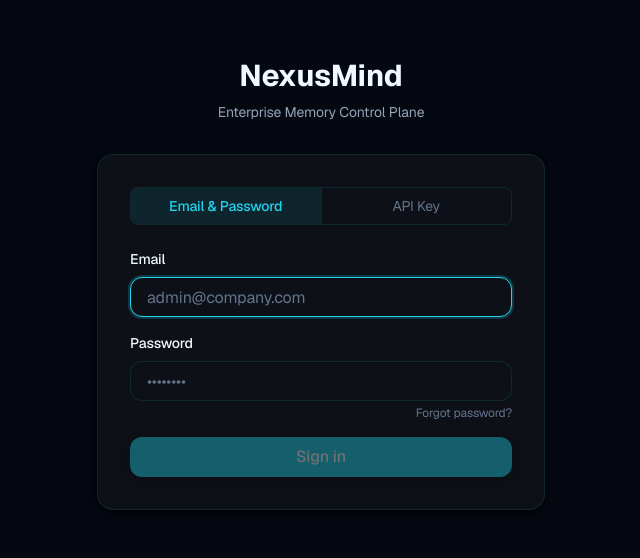
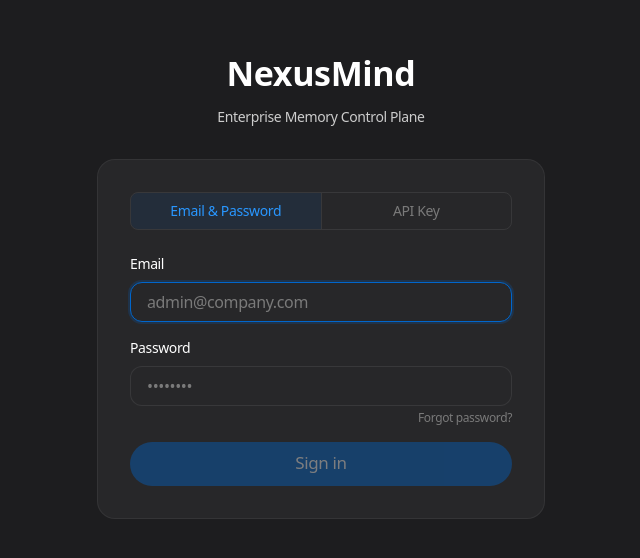
Before and after one commit to smart-coder-labs/nexus-mind, a React (Vite) app in the folder apps/admin/: page /login in a window 1280 px wide. Shown: the part 116-674 px from the top of the page, without its empty margins (319-959 px from the left). Built offline with nearby package versions, Linux system fonts and the light colour scheme; no server answers.

Commit message:
feat(admin): apply Apple design system — Action Blue, pill buttons, no chrome shadows

```diff
--- a/apps/admin/src/components/ui/Button/Button.tsx
+++ b/apps/admin/src/components/ui/Button/Button.tsx
@@ -18,22 +18,20 @@ const baseStyles = `
 
 const variantStyles: Record<ButtonVariant, string> = {
     primary: `
-    bg-accent-blue text-white
-    hover:bg-accent-blue-hover
-    active:bg-accent-blue-active
-    shadow-sm
+    bg-[#0066cc] text-white
+    hover:bg-[#0071e3]
+    active:bg-[#0058a8]
   `,
     secondary: `
-    bg-surface-secondary text-text-primary
-    border border-border-primary
-    hover:bg-surface-primary hover:border-border-primary
-    active:bg-surface-secondary
-    shadow-xs
+    bg-transparent text-[#2997ff]
+    border border-white/10
+    hover:bg-white/5
+    active:bg-white/10
   `,
     ghost: `
-    bg-transparent text-accent-blue
-    hover:bg-accent-blue-tint
-    active:bg-accent-blue-tint
+    bg-transparent text-[#2997ff]
+    hover:bg-[rgba(0,102,204,0.12)]
+    active:bg-[rgba(0,102,204,0.12)]
   `,
     subtle: `
     bg-surface-secondary text-text-primary
@@ -41,23 +39,22 @@ const variantStyles: Record<ButtonVariant, string> = {
     active:bg-surface-secondary
   `,
     outline: `
-    bg-transparent text-text-primary
-    border border-border-primary
-    hover:bg-surface-secondary hover:border-border-secondary
-    active:bg-surface-tertiary
+    bg-transparent text-[#2997ff]
+    border border-white/10
+    hover:bg-white/5
+    active:bg-white/10
   `,
     destructive: `
     bg-status-error text-white
     hover:bg-red-600
     active:bg-red-700
-    shadow-sm
   `,
 };
 
 const sizeStyles: Record<ButtonSize, string> = {
-    sm: 'h-8 px-3 text-sm rounded-lg',
-    md: 'h-10 px-4 text-base rounded-xl',
-    lg: 'h-12 px-6 text-lg rounded-xl',
+    sm: 'h-8 px-4 text-[14px] rounded-full',
+    md: 'h-[44px] px-[22px] text-[17px] rounded-full',
+    lg: 'h-[52px] px-[28px] text-[18px] font-light rounded-full',
 };
 
 /* ========================================
@@ -102,8 +99,8 @@ export const Button = React.forwardRef<HTMLButtonElement, ButtonProps>(
                 className={combinedClassName}
                 disabled={disabled || loading}
                 aria-busy={loading || undefined}
-                whileHover={{ scale: disabled || loading ? 1 : 1.02 }}
-                whileTap={{ scale: disabled || loading ? 1 : 0.98 }}
+                whileHover={{}}
+                whileTap={{ scale: disabled || loading ? 1 : 0.95 }}
                 transition={{
                     type: 'spring',
                     stiffness: 400,
--- a/apps/admin/src/components/ui/Card/Card.tsx
+++ b/apps/admin/src/components/ui/Card/Card.tsx
@@ -7,25 +7,22 @@ import type { CardProps, CardVariant } from './Card.types';
    ======================================== */
 
 const baseStyles = `
-  rounded-2xl
+  rounded-[18px]
   transition-apple
 `;
 
 const variantStyles: Record<CardVariant, string> = {
     elevated: `
     bg-surface-primary
-    shadow-md
-    hover:shadow-lg
+    border border-white/[0.08]
   `,
     glass: `
     glass
-    border border-border-secondary
-    shadow-sm
+    border border-white/[0.08]
   `,
     outlined: `
     bg-surface-primary
-    border border-border-primary
-    hover:border-border-primary
+    border border-white/[0.08]
   `,
     flat: `
     bg-surface-secondary
@@ -64,7 +61,6 @@ export const Card = React.forwardRef<HTMLDivElement, CardProps>(
 
         const hoverAnimation = hoverable
             ? {
-                whileHover: { y: -4, scale: 1.01 },
                 transition: {
                     type: 'spring' as const,
                     stiffness: 300,
--- a/apps/admin/src/index.css
+++ b/apps/admin/src/index.css
@@ -4,7 +4,6 @@
  */
 
 @import url('https://fonts.googleapis.com/css2?family=Inter:wght@400;500;600;700&display=swap');
-@import url('https://fonts.googleapis.com/css2?family=Geist:wght@400;500;600;700&display=swap');
 
 @import "tailwindcss";
 @variant dark (&:where(.dark, .dark *));
@@ -15,48 +14,45 @@
    ======================================== */
 
 :root {
-  /* Background — NexusMind dark theme (always dark) */
-  --color-bg-primary: #050810;
-  --color-bg-secondary: #0b0f1a;
-  --color-bg-tertiary: #111827;
-  --color-bg-elevated: #0d1117;
+  /* Action Blue — the single interactive color */
+  --color-accent-blue: #0066cc;           /* Action Blue (light/dark surfaces) */
+  --color-accent-blue-hover: #0071e3;     /* Focus Blue */
+  --color-accent-blue-active: #0058a8;    /* Pressed */
+  --color-accent-blue-tint: rgba(0, 102, 204, 0.12);
+  --color-accent-on-dark: #2997ff;        /* Sky Link Blue — for dark tiles */
+
+  /* Background — Apple near-black tile family */
+  --color-bg-primary: #000000;           /* surface-black: true black, nav bg */
+  --color-bg-secondary: #1d1d1f;         /* ink: near-black, main canvas */
+  --color-bg-tertiary: #272729;          /* surface-tile-1: dark tile */
+  --color-bg-elevated: #2a2a2c;          /* surface-tile-2: stacked dark tile */
 
   /* Surface */
-  --color-surface-primary: #0d1117;
-  --color-surface-secondary: #111827;
-  --color-surface-glass: rgba(5, 8, 16, 0.72);
-  --color-surface-glass-dark: rgba(5, 8, 16, 0.85);
+  --color-surface-primary: #272729;      /* surface-tile-1 */
+  --color-surface-secondary: #2a2a2c;   /* surface-tile-2 */
+  --color-surface-glass: rgba(39, 39, 41, 0.80);
+  --color-surface-glass-dark: rgba(0, 0, 0, 0.85);
 
-  /* Text */
-  --color-text-primary: #f0f9ff;
-  --color-text-secondary: #94a3b8;
-  --color-text-tertiary: #64748b;
-  --color-text-quaternary: #475569;
-  --color-text-inverse: #050810;
+  /* Text — Apple text ladder on dark */
+  --color-text-primary: #ffffff;          /* body-on-dark */
+  --color-text-secondary: #cccccc;       /* body-muted */
+  --color-text-tertiary: #7a7a7a;        /* ink-muted-48 */
+  --color-text-quaternary: #555555;
+  --color-text-inverse: #1d1d1f;
 
-  /* Border */
-  --color-border-primary: rgba(34, 211, 238, 0.12);
-  --color-border-secondary: rgba(34, 211, 238, 0.06);
-  --color-border-focus: rgba(34, 211, 238, 0.5);
+  /* Border — hairline */
+  --color-border-primary: rgba(255, 255, 255, 0.08);   /* hairline on dark */
+  --color-border-secondary: rgba(255, 255, 255, 0.04);
+  --color-border-focus: #0066cc;
 
-  /* Accent — cyan primary, green secondary */
-  --color-accent-blue: #22d3ee;
-  --color-accent-blue-hover: #06b6d4;
-  --color-accent-blue-active: #0891b2;
-  --color-accent-blue-tint: rgba(34, 211, 238, 0.12);
+  /* Status — semantic clarity */
+  --color-status-success: #30d158;
+  --color-status-warning: #ffd60a;
+  --color-status-error: #ff453a;
+  --color-status-info: #0066cc;
 
-  /* Status */
-  --color-status-success: #4ade80;
-  --color-status-warning: #f59e0b;
-  --color-status-error: #f87171;
-  --color-status-info: #22d3ee;
-
-  /* Shadows */
-  --shadow-xs: 0 1px 2px rgba(0, 0, 0, 0.4);
-  --shadow-sm: 0 2px 8px rgba(0, 0, 0, 0.5), 0 1px 4px rgba(0, 0, 0, 0.4);
-  --shadow-md: 0 4px 16px rgba(0, 0, 0, 0.6), 0 2px 8px rgba(0, 0, 0, 0.4);
-  --shadow-lg: 0 8px 32px rgba(0, 0, 0, 0.64), 0 4px 16px rgba(0, 0, 0, 0.48);
-  --shadow-xl: 0 16px 48px rgba(0, 0, 0, 0.72), 0 8px 24px rgba(0, 0, 0, 0.56);
+  /* Shadows — ZERO decorative shadows; only product photography */
+  --shadow-product: rgba(0, 0, 0, 0.22) 3px 5px 30px;
 }
 
 
@@ -101,15 +97,11 @@
   --color-status-error: var(--color-status-error);
   --color-status-info: var(--color-status-info);
 
-  /* Shadows */
-  --shadow-xs: var(--shadow-xs);
-  --shadow-sm: var(--shadow-sm);
-  --shadow-md: var(--shadow-md);
-  --shadow-lg: var(--shadow-lg);
-  --shadow-xl: var(--shadow-xl);
+  /* Shadows — only product photography shadow */
+  --shadow-product: var(--shadow-product);
 
   /* Typography */
-  --font-sans: "Geist", -apple-system, BlinkMacSystemFont, "Inter", "Segoe UI", Roboto, sans-serif;
+  --font-sans: system-ui, -apple-system, BlinkMacSystemFont, "Inter", sans-serif;
   --font-mono: "JetBrains Mono", "SF Mono", "Monaco", "Cascadia Code", monospace;
 
   /* Motion */
@@ -135,10 +127,10 @@
   body {
     background-color: var(--color-bg-primary);
     color: var(--color-text-primary);
-    font-family: "Geist", -apple-system, BlinkMacSystemFont, 'Inter', 'Segoe UI', Roboto, sans-serif;
-    font-size: 15px;
-    line-height: 1.5;
-    letter-spacing: -0.01em;
+    font-family: system-ui, -apple-system, BlinkMacSystemFont, "Inter", sans-serif;
+    font-size: 17px;            /* Apple body — not 16px */
+    line-height: 1.47;
+    letter-spacing: -0.374px;  /* Apple body tracking */
   }
 
   ::-webkit-scrollbar {
--- a/apps/admin/src/pages/Login.tsx
+++ b/apps/admin/src/pages/Login.tsx
@@ -88,14 +88,14 @@ export default function Login() {
   }
 
   return (
-    <div className="min-h-screen bg-bg-primary flex items-center justify-center p-4">
+    <div className="min-h-screen bg-[#1d1d1f] flex items-center justify-center p-4">
       <div className="w-full max-w-md">
         <div className="text-center mb-8">
-          <h1 className="text-3xl font-bold text-text-primary">NexusMind</h1>
+          <h1 className="text-[34px] font-semibold text-white tracking-[-0.374px]">NexusMind</h1>
           <p className="text-text-secondary mt-2 text-sm">Enterprise Memory Control Plane</p>
         </div>
 
-        <div className="bg-surface-primary border border-border-primary rounded-2xl p-8 space-y-6 shadow-sm">
+        <div className="bg-[#272729] border border-white/[0.06] rounded-[18px] p-8 space-y-6">
           {/* Mode toggle */}
           <div className="flex rounded-lg border border-border-primary overflow-hidden text-sm">
             <button
@@ -103,7 +103,7 @@ export default function Login() {
               onClick={() => { setMode('email'); setError('') }}
               className={`flex-1 py-2 transition-colors ${
                 mode === 'email'
-                  ? 'bg-accent-blue/10 text-accent-blue font-medium'
+                  ? 'bg-[#0066cc]/10 text-[#2997ff] font-medium'
                   : 'text-text-tertiary hover:text-text-secondary'
               }`}
             >
@@ -114,7 +114,7 @@ export default function Login() {
               onClick={() => { setMode('apikey'); setError('') }}
               className={`flex-1 py-2 transition-colors border-l border-border-primary ${
                 mode === 'apikey'
-                  ? 'bg-accent-blue/10 text-accent-blue font-medium'
+                  ? 'bg-[#0066cc]/10 text-[#2997ff] font-medium'
                   : 'text-text-tertiary hover:text-text-secondary'
               }`}
             >
@@ -171,7 +171,7 @@ export default function Login() {
                   <p className="text-xs text-text-tertiary">If that address exists, a reset link has been sent.</p>
                   <button
                     onClick={() => { setMode('email'); setForgotSent(false) }}
-                    className="text-xs text-accent-blue hover:underline transition-colors"
+                    className="text-xs text-[#2997ff] hover:underline transition-colors"
                   >
                     Back to sign in
                   </button>
```
Also changed, not shown: apps/admin/src/components/Layout.tsx (+11 -11 lines), apps/admin/src/pages/Dashboard.tsx (+6 -6 lines).
